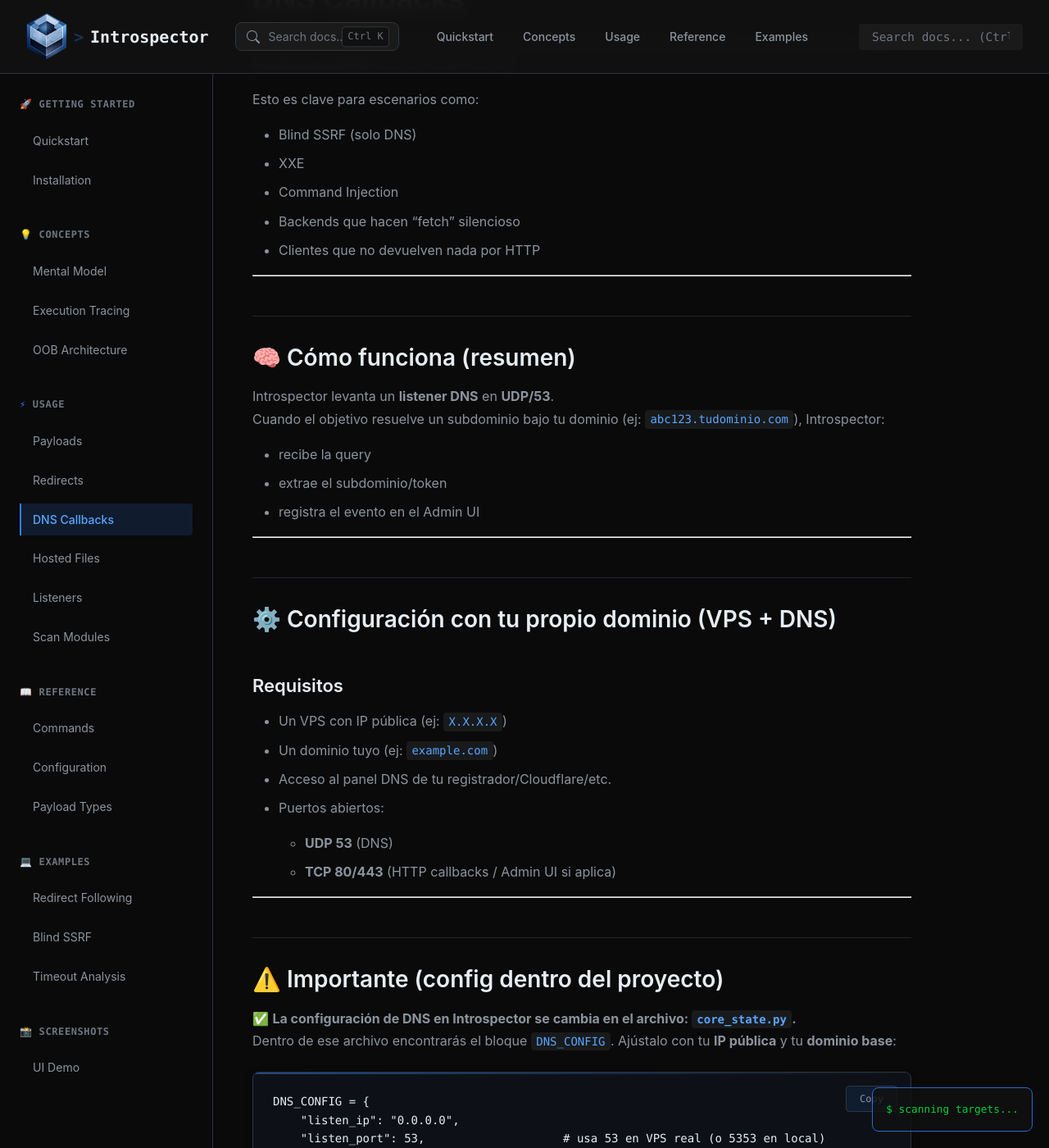
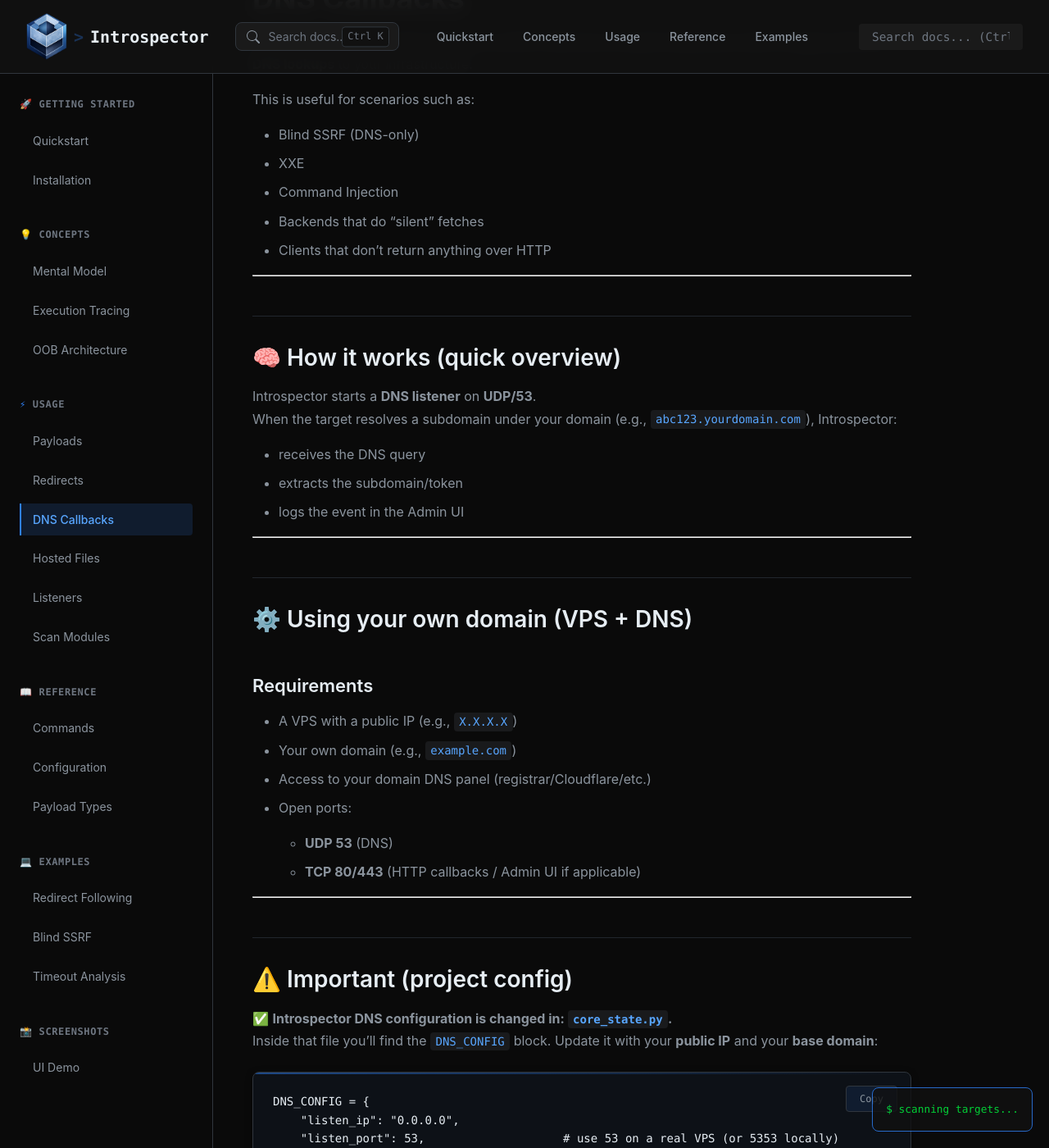
Before and after one commit to Dedal0/Introspector-Docs, a Jekyll site: the page built from usage/dns-callbacks.md, in a window 1280 px wide and 1400 px high, scrolled down 395 px. Shown: the whole window at 82% size. Built offline with Jekyll 4.4.1, drawn with Linux system fonts in a browser that asks for light colours; some of the changed text lies outside the part shown.

Commit message:
Update dns-callbacks.md

````diff
--- a/usage/dns-callbacks.md
+++ b/usage/dns-callbacks.md
@@ -5,71 +5,71 @@ title: DNS Callbacks
 
 # DNS Callbacks
 
-El módulo **DNS Callbacks** permite confirmar interacciones OOB (out-of-band) cuando un objetivo realiza **resoluciones DNS** hacia tu infraestructura.
+The **DNS Callbacks** module helps you confirm OOB (out-of-band) interactions when a target performs **DNS lookups** to your infrastructure.
 
-Esto es clave para escenarios como:
+This is useful for scenarios such as:
 
-- Blind SSRF (solo DNS)
+- Blind SSRF (DNS-only)
 - XXE
 - Command Injection
-- Backends que hacen “fetch” silencioso
-- Clientes que no devuelven nada por HTTP
+- Backends that do “silent” fetches
+- Clients that don’t return anything over HTTP
 
 ---
 
-## 🧠 Cómo funciona (resumen)
+## 🧠 How it works (quick overview)
 
-Introspector levanta un **listener DNS** en **UDP/53**.
-Cuando el objetivo resuelve un subdominio bajo tu dominio (ej: `abc123.tudominio.com`), Introspector:
+Introspector starts a **DNS listener** on **UDP/53**.
+When the target resolves a subdomain under your domain (e.g., `abc123.yourdomain.com`), Introspector:
 
-- recibe la query
-- extrae el subdominio/token
-- registra el evento en el Admin UI
+- receives the DNS query
+- extracts the subdomain/token
+- logs the event in the Admin UI
 
 ---
 
-## ⚙️ Configuración con tu propio dominio (VPS + DNS)
+## ⚙️ Using your own domain (VPS + DNS)
 
-### Requisitos
+### Requirements
 
-- Un VPS con IP pública (ej: `X.X.X.X`)
-- Un dominio tuyo (ej: `example.com`)
-- Acceso al panel DNS de tu registrador/Cloudflare/etc.
-- Puertos abiertos:
+- A VPS with a public IP (e.g., `X.X.X.X`)
+- Your own domain (e.g., `example.com`)
+- Access to your domain DNS panel (registrar/Cloudflare/etc.)
+- Open ports:
   - **UDP 53** (DNS)
-  - **TCP 80/443** (HTTP callbacks / Admin UI si aplica)
+  - **TCP 80/443** (HTTP callbacks / Admin UI if applicable)
 
 ---
 
-## ⚠️ Importante (config dentro del proyecto)
+## ⚠️ Important (project config)
 
-✅ **La configuración de DNS en Introspector se cambia en el archivo: `core_state.py`.**
-Dentro de ese archivo encontrarás el bloque `DNS_CONFIG`. Ajústalo con tu **IP pública** y tu **dominio base**:
+✅ **Introspector DNS configuration is changed in: `core_state.py`.**
+Inside that file you’ll find the `DNS_CONFIG` block. Update it with your **public IP** and your **base domain**:
 
 ```python
 DNS_CONFIG = {
     "listen_ip": "0.0.0.0",
-    "listen_port": 53,                    # usa 53 en VPS real (o 5353 en local)
-    "mode": "A",                          # "A" o "NXDOMAIN"
-    "reply_ip": "138.197.112.130",        # IP del VPS
-    "domain_base": "introspector.d3.lu",  # ej: "xx.domain.com"
+    "listen_port": 53,                    # use 53 on a real VPS (or 5353 locally)
+    "mode": "A",                          # "A" or "NXDOMAIN"
+    "reply_ip": "138.197.112.130",        # VPS public IP
+    "domain_base": "introspector.d3.lu",  # e.g., "xx.domain.com"
     "log_file": "dns_queries.log",
     "seen_file": "tokens_seen.json"
 }
 ```
-## Configura el DNS en tu proveedor (GoDaddy, etc.) — SIN ESTO no llegan callbacks
+## Configure DNS in your provider (GoDaddy, etc.) — WITHOUT THIS, callbacks won’t arrive
 
-Aunque ya hayas configurado `core_state.py`, **los callbacks DNS NO llegan “por arte de magia”**:
-tu dominio tiene que apuntar a la **IP pública del VPS** en el panel DNS (GoDaddy en tu caso).
+Even if you already configured `core_state.py`, **DNS callbacks will NOT arrive “by magic”**:
+your domain must point to the VPS public IP in your DNS provider panel (GoDaddy, etc).
 
 **Wildcard A record (tokens)**
 - **Type:** `A`
 - **Name:** `*.introspector`
 - **Value:** `X.X.X.X`
 
-> Esto es exactamente el estilo de tu captura: `*.introspector -> IP`
+> This is exactly the style shown in your screenshot: `*.introspector -> IP`
 
-✅ Si usas esta opción, en `core_state.py` pon:
+✅ If you use this option, set in `core_state.py`:
 
 ```text
 domain_base = "introspector.tudominio.com"
````
